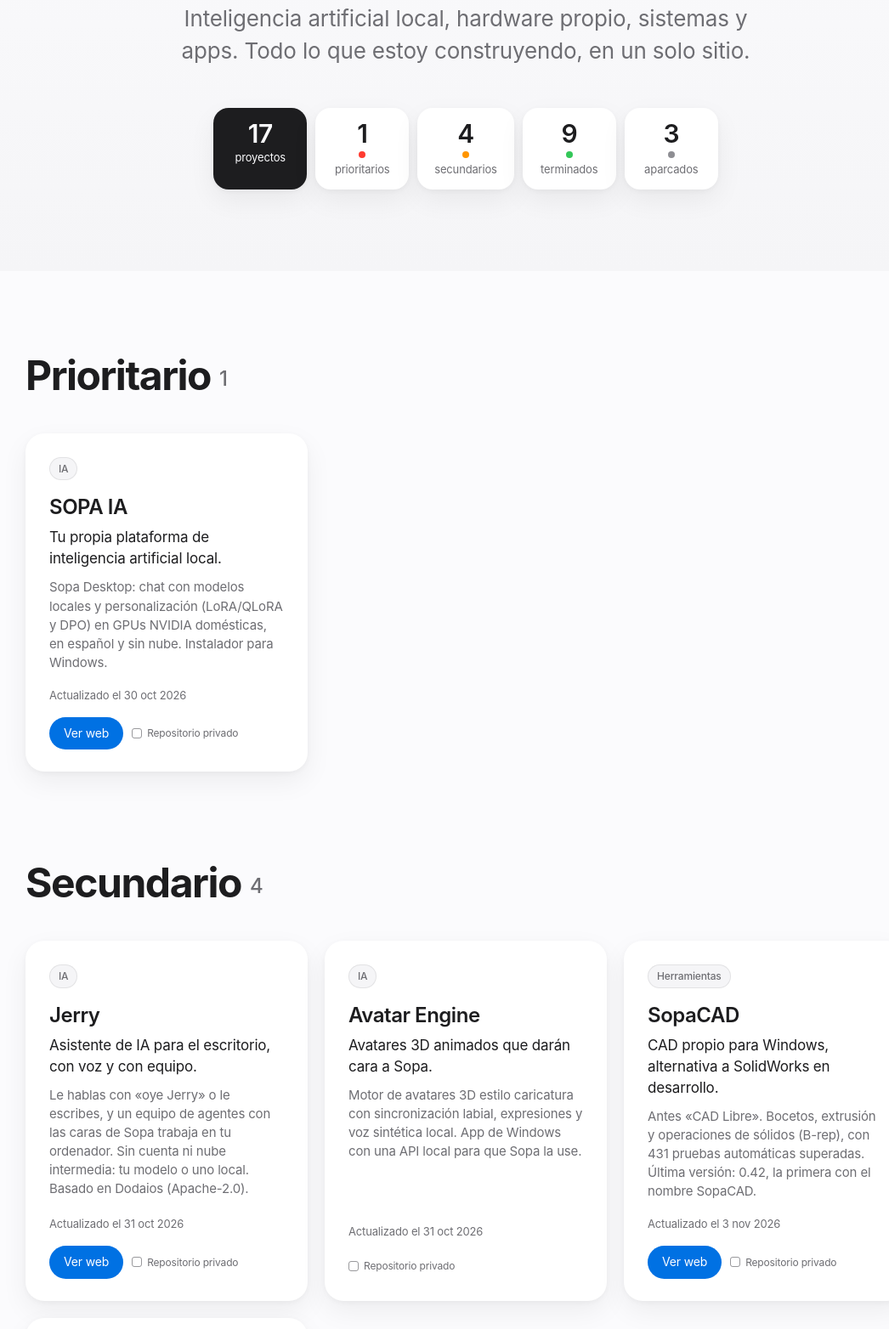
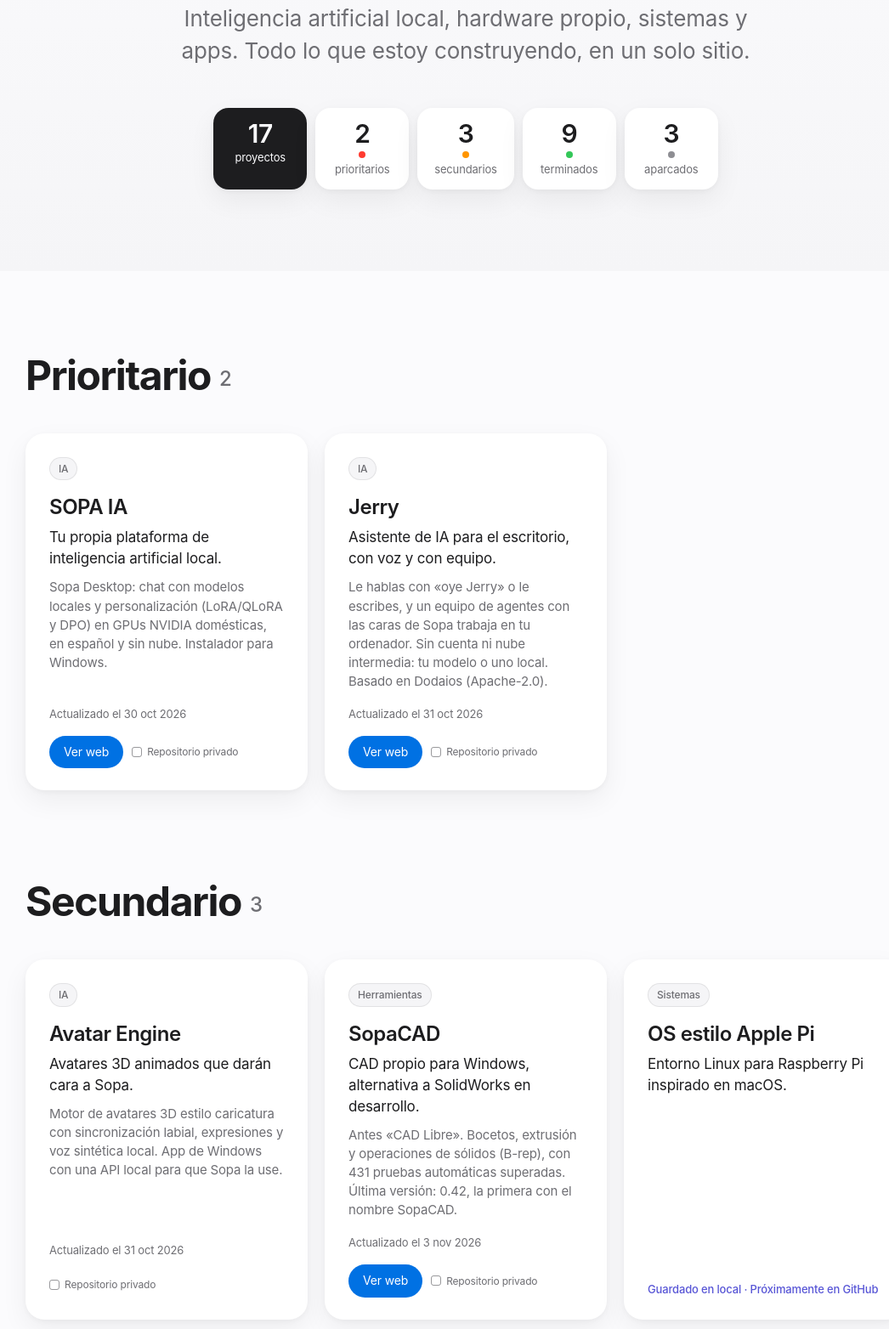
Before and after one commit to ardu01/proyectos, a plain HTML site: page index.html in a window 1280 px wide. Shown: the part 317-1881 px from the top of the page at 85% size, without its empty margins (92-1138 px from the left). Drawn offline with Linux system fonts and the light colour scheme.

Commit message:
Jerry pasa a Prioritario

```diff
--- a/index.html
+++ b/index.html
@@ -78,23 +78,23 @@ footer{text-align:center;color:var(--fg2);font-size:12px;padding:96px 22px 48px;
   <p class="eyebrow">ArduSolutions</p>
   <h1>Proyectos de Miguel</h1>
   <p class="sub">Inteligencia artificial local, hardware propio, sistemas y apps. Todo lo que estoy construyendo, en un solo sitio.</p>
-  <div class="strip reveal in"><div class="stat total"><b>17</b>proyectos</div><div class="stat"><b>1</b><span class="dot hi"></span>prioritarios</div><div class="stat"><b>4</b><span class="dot dev"></span>secundarios</div><div class="stat"><b>9</b><span class="dot ok"></span>terminados</div><div class="stat"><b>3</b><span class="dot idea"></span>aparcados</div></div>
+  <div class="strip reveal in"><div class="stat total"><b>17</b>proyectos</div><div class="stat"><b>2</b><span class="dot hi"></span>prioritarios</div><div class="stat"><b>3</b><span class="dot dev"></span>secundarios</div><div class="stat"><b>9</b><span class="dot ok"></span>terminados</div><div class="stat"><b>3</b><span class="dot idea"></span>aparcados</div></div>
 </header>
 <main>
-<section id="prioritario" class="sec g-prioritario"><h2 class="reveal">Prioritario <span class="count">1</span></h2><div class="grid"><article class="card reveal" id="sopa-ia">
+<section id="prioritario" class="sec g-prioritario"><h2 class="reveal">Prioritario <span class="count">2</span></h2><div class="grid"><article class="card reveal" id="sopa-ia">
   <div class="pills"><span class="pill cat">IA</span></div>
   <h3>SOPA IA</h3>
   <p class="tag">Tu propia plataforma de inteligencia artificial local.</p><p class="desc">Sopa Desktop: chat con modelos locales y personalización (LoRA/QLoRA y DPO) en GPUs NVIDIA domésticas, en español y sin nube. Instalador para Windows.</p>
   <p class="meta">Actualizado el 30 oct 2026</p>
   <div class="btns"><a class="btn primary" href="https://ardu01.github.io/sopa-web/" target="_blank" rel="noopener">Ver web</a><span class="privlabel">Repositorio privado</span></div>
-</article></div></section>
-<section id="secundario" class="sec g-secundario"><h2 class="reveal">Secundario <span class="count">4</span></h2><div class="grid"><article class="card reveal" id="jerry">
+</article><article class="card reveal" id="jerry">
   <div class="pills"><span class="pill cat">IA</span></div>
   <h3>Jerry</h3>
   <p class="tag">Asistente de IA para el escritorio, con voz y con equipo.</p><p class="desc">Le hablas con «oye Jerry» o le escribes, y un equipo de agentes con las caras de Sopa trabaja en tu ordenador. Sin cuenta ni nube intermedia: tu modelo o uno local. Basado en Dodaios (Apache-2.0).</p>
   <p class="meta">Actualizado el 31 oct 2026</p>
   <div class="btns"><a class="btn primary" href="https://ardu01.github.io/jerry-web/" target="_blank" rel="noopener">Ver web</a><span class="privlabel">Repositorio privado</span></div>
-</article><article class="card reveal" id="avatar-engine">
+</article></div></section>
+<section id="secundario" class="sec g-secundario"><h2 class="reveal">Secundario <span class="count">3</span></h2><div class="grid"><article class="card reveal" id="avatar-engine">
   <div class="pills"><span class="pill cat">IA</span></div>
   <h3>Avatar Engine</h3>
   <p class="tag">Avatares 3D animados que darán cara a Sopa.</p><p class="desc">Motor de avatares 3D estilo caricatura con sincronización labial, expresiones y voz sintética local. App de Windows con una API local para que Sopa la use.</p>
```
